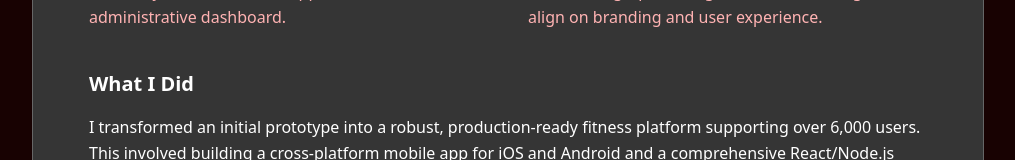
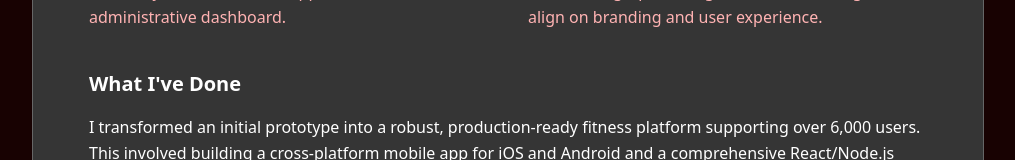
Before and after one commit to Willlegault/my-personal-website, a React (Vite) app: page /active-husky in a window 1280 px wide. Shown: the part 385-545 px from the top of the page, without its empty margins (132-1147 px from the left). Built offline with nearby package versions, Linux system fonts and the light colour scheme.

Commit message:
formatting for active husky project

```diff
--- a/src/pages/ActiveHusky.tsx
+++ b/src/pages/ActiveHusky.tsx
@@ -47,7 +47,7 @@ const ActiveHusky: FC = () => {
               </div>
 
               <div className="mb-8">
-                <h3 className="text-xl font-bold text-white dark:text-white mb-4">What I Did</h3>
+                <h3 className="text-xl font-bold text-white dark:text-white mb-4">What I've Done</h3>
                 <p className="mb-4 text-white dark:text-white">
                   I transformed an initial prototype into a robust, production-ready fitness platform supporting over 6,000 users. This involved building a cross-platform mobile app for iOS and Android and a comprehensive React/Node.js admin CMS with role-based access control, fitness class content scheduling, real-time user management, and performance monitoring at scale.
                 </p>
```
